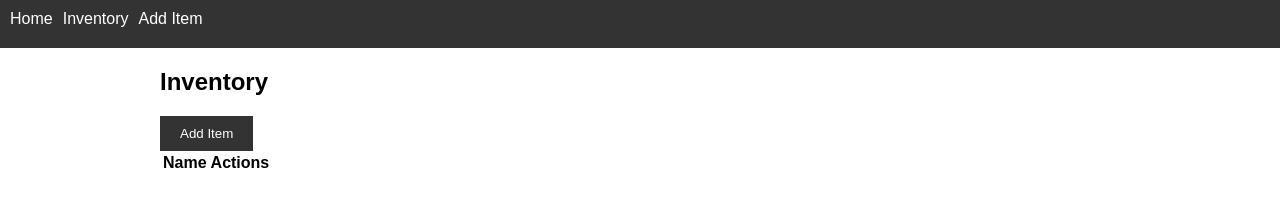
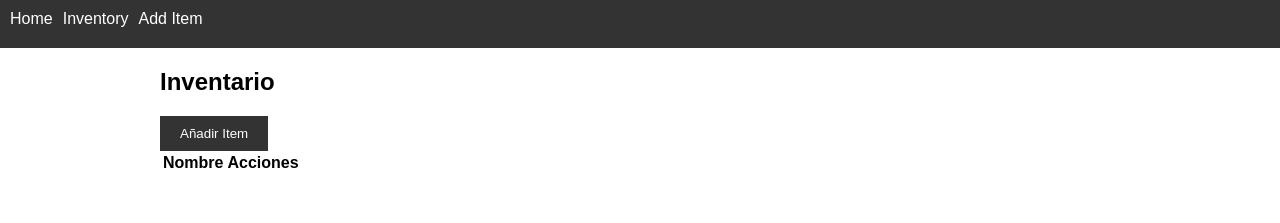
Before and after one commit to hanssel123/reactapp, a React (Create React App) app: page /inventory in a window 1280 px wide. Shown: the top 223 px of the page. Built offline with nearby package versions, Linux system fonts and the light colour scheme.

Commit message:
version inventario

```diff
--- a/src/App.js
+++ b/src/App.js
@@ -41,7 +41,6 @@ import { BrowserRouter as Router, Routes, Route } from 'react-router-dom';
 import Navbar from './components/Navbar';
 import Home from './components/Home';
 import Inventory from './components/Inventory';
-import AddItem from './components/AddItem';
 
 const App = () => {
   return (
@@ -50,7 +49,6 @@ const App = () => {
       <Routes>
         <Route path="/" element={<Home />} />
         <Route path="/inventory" element={<Inventory />} />
-        <Route path="/add-item" element={<AddItem />} />
       </Routes>
     </Router>
   );
--- a/src/components/AddItem.js
+++ /dev/null
@@ -1,29 +0,0 @@
-import React, { useState } from 'react';
-
-const AddItem = ({ onAdd }) => {
-  const [itemName, setItemName] = useState('');
-
-  const handleSubmit = (e) => {
-    e.preventDefault();
-    onAdd(itemName);
-    setItemName('');
-  };
-
-  return (
-    <div className="container">
-      <h2>Add Item</h2>
-      <form onSubmit={handleSubmit}>
-        <input
-          type="text"
-          value={itemName}
-          onChange={(e) => setItemName(e.target.value)}
-          placeholder="Item Name"
-          required
-        />
-        <button type="submit">Add</button>
-      </form>
-    </div>
-  );
-};
-
-export default AddItem;
--- a/src/components/Inventory.js
+++ b/src/components/Inventory.js
@@ -44,13 +44,13 @@ const Inventory = () => {
 
   return (
     <div className="container">
-      <h2>Inventory</h2>
-      <button onClick={() => addItem('New Item')}>Add Item</button>
+      <h2>Inventario</h2>
+      <button onClick={() => addItem('Nuevo Item')}>Añadir Item</button>
       <table>
         <thead>
           <tr>
-            <th>Name</th>
-            <th>Actions</th>
+            <th>Nombre</th>
+            <th>Acciones</th>
           </tr>
         </thead>
         <tbody>
```
